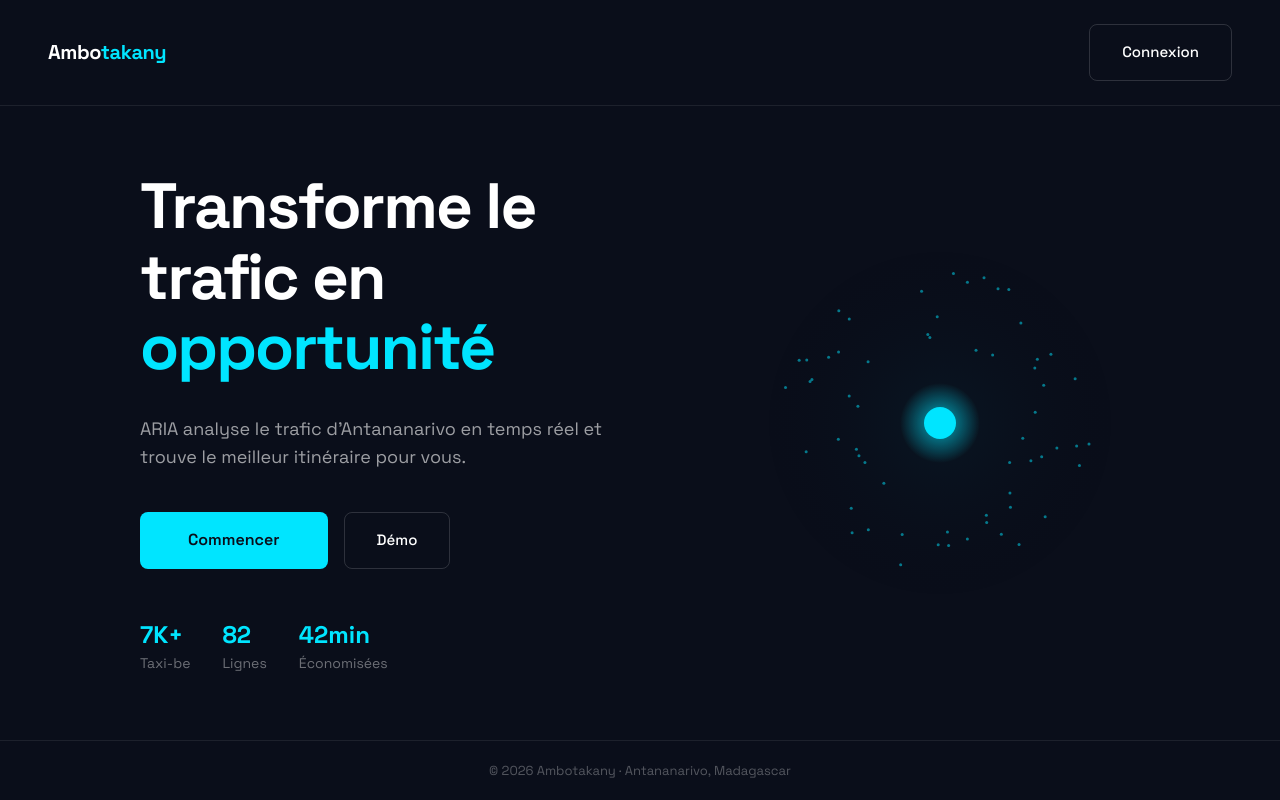
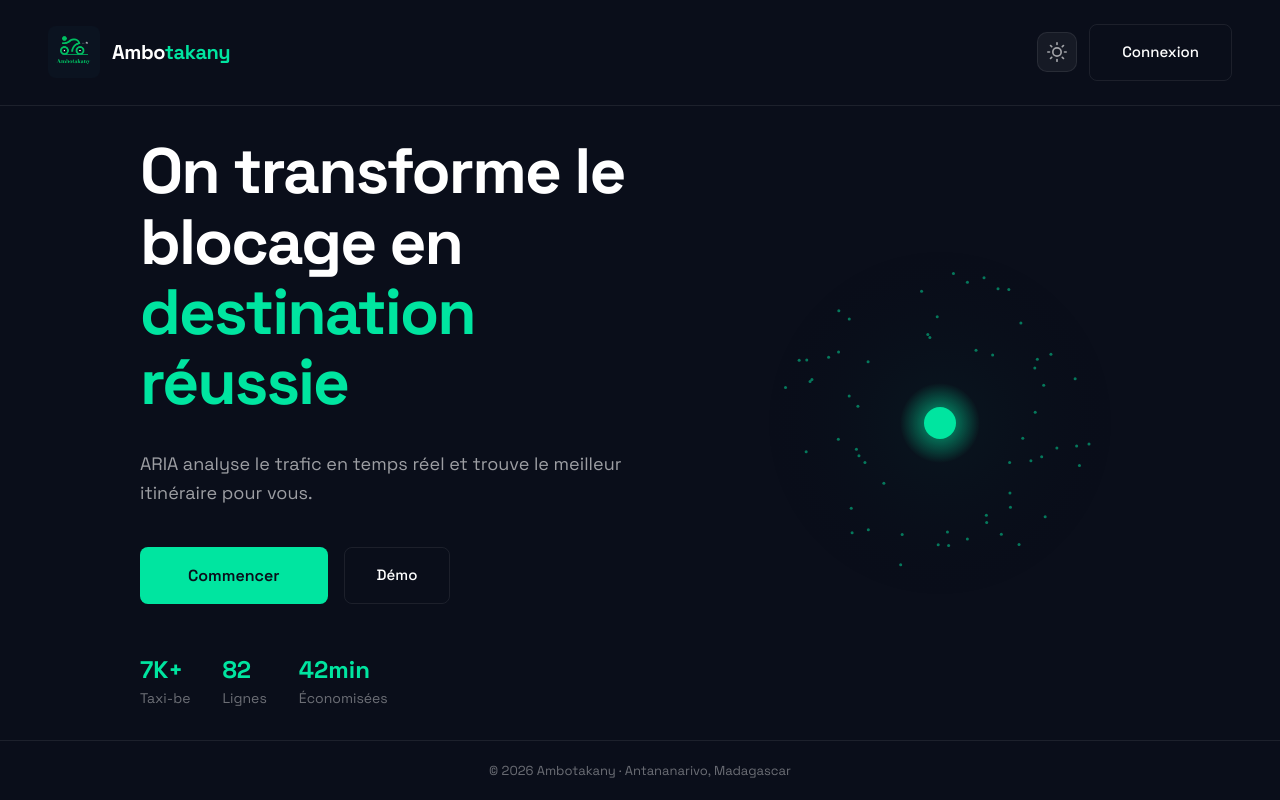
Before and after one commit to miaro007/ProjetShadowCode, a Next.js app: page / in a window 1280 px wide. Built offline with nearby package versions, Linux system fonts and the light colour scheme.

Commit message:
final2.0

```diff
--- a/src/app/page.tsx
+++ b/src/app/page.tsx
@@ -1,11 +1,37 @@
 "use client";
 
-import { useEffect, useRef } from "react";
+import { useEffect, useRef, useState } from "react";
 import { useRouter } from "next/navigation";
 import { ROUTES } from "@/config/constants";
+import Image from "next/image";
+
+// ─── Icons ──────────────────────────────────────────────
+function IconSun() {
+  return (
+    <svg width="20" height="20" viewBox="0 0 24 24" fill="none" stroke="currentColor" strokeWidth="2" strokeLinecap="round" strokeLinejoin="round">
+      <circle cx="12" cy="12" r="5" />
+      <line x1="12" y1="1" x2="12" y2="3" />
+      <line x1="12" y1="21" x2="12" y2="23" />
+      <line x1="4.22" y1="4.22" x2="5.64" y2="5.64" />
+      <line x1="18.36" y1="18.36" x2="19.78" y2="19.78" />
+      <line x1="1" y1="12" x2="3" y2="12" />
+      <line x1="21" y1="12" x2="23" y2="12" />
+      <line x1="4.22" y1="19.78" x2="5.64" y2="18.36" />
+      <line x1="18.36" y1="5.64" x2="19.78" y2="4.22" />
+    </svg>
+  );
+}
+
+function IconMoon() {
+  return (
+    <svg width="20" height="20" viewBox="0 0 24 24" fill="none" stroke="currentColor" strokeWidth="2" strokeLinecap="round" strokeLinejoin="round">
+      <path d="M21 12.79A9 9 0 1 1 11.21 3 7 7 0 0 0 21 12.79z" />
+    </svg>
+  );
+}
 
 // ─── Canvas ARIA Orb ──────────────────────────────────────────────
-function ARIAOrb() {
+function ARIAOrb({ isDark }: { isDark: boolean }) {
   const canvasRef = useRef<HTMLCanvasElement>(null);
 
   useEffect(() => {
@@ -22,6 +48,9 @@ function ARIAOrb() {
 
     const CX = W / 2;
     const CY = H / 2;
+
+    // Couleurs adaptatives
+    const primaryColor = isDark ? "0,229,160" : "0,122,85"; // Vert cyan (dark) / Vert sombre (light)
 
     // Particules
     const N_PARTICLES = 60;
@@ -42,7 +71,7 @@ function ARIAOrb() {
 
       // Fond
       const bg = ctx.createRadialGradient(CX, CY, 0, CX, CY, 180);
-      bg.addColorStop(0, "rgba(0,229,255,0.04)");
+      bg.addColorStop(0, `rgba(${primaryColor},0.04)`);
       bg.addColorStop(1, "rgba(0,0,0,0)");
       ctx.fillStyle = bg;
       ctx.fillRect(0, 0, W, H);
@@ -55,7 +84,7 @@ function ARIAOrb() {
 
         ctx.beginPath();
         ctx.arc(x, y, 1.5, 0, Math.PI * 2);
-        ctx.fillStyle = "rgba(0,229,255,0.5)";
+        ctx.fillStyle = `rgba(${primaryColor},0.5)`;
         ctx.fill();
       });
 
@@ -63,8 +92,8 @@ function ARIAOrb() {
       const pulse = Math.sin(frame * 0.03) * 0.2 + 0.8;
 
       const glow = ctx.createRadialGradient(CX, CY, 0, CX, CY, 40);
-      glow.addColorStop(0, `rgba(0,229,255,${pulse})`);
-      glow.addColorStop(1, "rgba(0,229,255,0)");
+      glow.addColorStop(0, `rgba(${primaryColor},${pulse})`);
+      glow.addColorStop(1, `rgba(${primaryColor},0)`);
       ctx.fillStyle = glow;
       ctx.beginPath();
       ctx.arc(CX, CY, 40, 0, Math.PI * 2);
@@ -72,7 +101,7 @@ function ARIAOrb() {
 
       ctx.beginPath();
       ctx.arc(CX, CY, 16, 0, Math.PI * 2);
-      ctx.fillStyle = "#00E5FF";
+      ctx.fillStyle = isDark ? "#00E5A0" : "#007A55";
       ctx.fill();
 
       raf = requestAnimationFrame(draw);
@@ -80,7 +109,7 @@ function ARIAOrb() {
 
     draw();
     return () => cancelAnimationFrame(raf);
-  }, []);
+  }, [isDark]);
 
   return (
     <canvas
@@ -97,17 +126,29 @@ function ARIAOrb() {
 // ─── Landing Page ──────────────────────────────────────────────────
 export default function Home() {
   const router = useRouter();
+  const [isDark, setIsDark] = useState(true);
+
+  const theme = {
+    bg: isDark ? "#0A0E1A" : "#F5F7FA",
+    text: isDark ? "#fff" : "#0A0E1A",
+    textMuted: isDark ? "rgba(255,255,255,0.6)" : "rgba(0,0,0,0.6)",
+    textLight: isDark ? "rgba(255,255,255,0.4)" : "rgba(0,0,0,0.4)",
+    border: isDark ? "rgba(255,255,255,0.08)" : "rgba(0,0,0,0.08)",
+    primary: isDark ? "#00E5A0" : "#007A55",
+    primaryLight: isDark ? "#33ECA8" : "#009966",
+  };
 
   return (
     <div style={{
       position: "fixed",
       inset: 0,
-      background: "#0A0E1A",
+      background: theme.bg,
       display: "flex",
       flexDirection: "column",
       overflow: "hidden",
       fontFamily: "'Space Grotesk', system-ui, sans-serif",
-      color: "#fff",
+      color: theme.text,
+      transition: "background 0.3s, color 0.3s",
     }}>
       <style>{`
         @import url('https://fonts.googleapis.com/css2?family=Space+Grotesk:wght@400;500;600;700&display=swap');
@@ -128,8 +169,8 @@ export default function Home() {
           font-size: 16px;
           font-weight: 600;
           font-family: 'Space Grotesk', system-ui;
-          color: #0A0E1A;
-          background: #00E5FF;
+          color: ${isDark ? "#0A0E1A" : "#fff"};
+          background: ${theme.primary};
           border: none;
           border-radius: 8px;
           cursor: pointer;
@@ -137,7 +178,7 @@ export default function Home() {
           animation: fadeIn 0.6s ease 0.4s both;
         }
         .cta-btn:hover {
-          background: #33ECFF;
+          background: ${theme.primaryLight};
           transform: translateY(-2px);
         }
 
@@ -146,46 +187,94 @@ export default function Home() {
           font-size: 15px;
           font-weight: 500;
           font-family: 'Space Grotesk', system-ui;
-          color: #fff;
+          color: ${theme.text};
           background: transparent;
-          border: 1px solid rgba(255,255,255,0.15);
+          border: 1px solid ${theme.border};
           border-radius: 8px;
           cursor: pointer;
           transition: all 0.2s;
           animation: fadeIn 0.6s ease 0.5s both;
         }
         .secondary-btn:hover {
-          border-color: #00E5FF;
-          color: #00E5FF;
+          border-color: ${theme.primary};
+          color: ${theme.primary};
+        }
+
+        .theme-btn {
+          width: 40px;
+          height: 40px;
+          border-radius: 10px;
+          background: ${isDark ? "rgba(255,255,255,0.05)" : "rgba(0,0,0,0.05)"};
+          border: 1px solid ${theme.border};
+          color: ${theme.textMuted};
+          cursor: pointer;
+          transition: all 0.2s;
+          display: flex;
+          align-items: center;
+          justify-content: center;
+        }
+        .theme-btn:hover {
+          background: ${isDark ? "rgba(0,229,160,0.1)" : "rgba(0,122,85,0.1)"};
+          border-color: ${theme.primary};
+          color: ${theme.primary};
         }
 
         .animated {
           animation: fadeIn 0.6s ease both;
+        }
+
+        .logo-container {
+          display: flex;
+          align-items: center;
+          gap: 12px;
+        }
+
+        .logo-image {
+          border-radius: 8px;
+          object-fit: contain;
         }
       `}</style>
 
       {/* Header */}
       <header style={{
         padding: "24px 48px",
-        borderBottom: "1px solid rgba(255,255,255,0.08)",
+        borderBottom: `1px solid ${theme.border}`,
         display: "flex",
         alignItems: "center",
         justifyContent: "space-between",
       }}>
+        <div className="logo-container">
+          <Image
+            src="/WhatsApp-Image-2026-06-21-at-09.51.08 (1).png"
+            alt="Ambotakany Logo"
+            width={52}
+            height={52}
+            className="logo-image"
+          />
           <div style={{
             fontSize: 20,
             fontWeight: 700,
             letterSpacing: "-0.02em",
           }}>
-          Ambo<span style={{ color: "#00E5FF" }}>takany</span>
+            Ambo<span style={{ color: theme.primary }}>takany</span>
+          </div>
         </div>
 
+        <div style={{ display: "flex", gap: 12, alignItems: "center" }}>
+          <button
+            className="theme-btn"
+            onClick={() => setIsDark(!isDark)}
+            title={isDark ? "Mode clair" : "Mode sombre"}
+          >
+            {isDark ? <IconSun /> : <IconMoon />}
+          </button>
           <button
             className="secondary-btn"
             onClick={() => router.push(ROUTES.LOGIN)}
           >
             Connexion
           </button>
+        </div>
       </header>
 
       {/* Main */}
@@ -214,8 +303,8 @@ export default function Home() {
               animationDelay: "0.1s",
             }}
           >
-            Transforme le trafic en{" "}
-            <span style={{ color: "#00E5FF" }}>opportunité</span>
+            On transforme le blocage en{" "}
+            <span style={{ color: theme.primary }}>destination réussie</span>
           </h1>
 
           <p
@@ -223,11 +312,11 @@ export default function Home() {
             style={{
               fontSize: 18,
               lineHeight: 1.6,
-              color: "rgba(255,255,255,0.6)",
+              color: theme.textMuted,
               animationDelay: "0.2s",
             }}
           >
-            ARIA analyse le trafic d'Antananarivo en temps réel
+            ARIA analyse le trafic en temps réel
             et trouve le meilleur itinéraire pour vous.
           </p>
 
@@ -258,20 +347,20 @@ export default function Home() {
               gap: 32,
               paddingTop: 16,
               fontSize: 14,
-              color: "rgba(255,255,255,0.4)",
+              color: theme.textLight,
               animationDelay: "0.6s",
             }}
           >
             <div>
-              <div style={{ fontSize: 24, fontWeight: 700, color: "#00E5FF" }}>7K+</div>
+              <div style={{ fontSize: 24, fontWeight: 700, color: theme.primary }}>7K+</div>
               <div>Taxi-be</div>
             </div>
             <div>
-              <div style={{ fontSize: 24, fontWeight: 700, color: "#00E5FF" }}>82</div>
+              <div style={{ fontSize: 24, fontWeight: 700, color: theme.primary }}>82</div>
               <div>Lignes</div>
             </div>
             <div>
-              <div style={{ fontSize: 24, fontWeight: 700, color: "#00E5FF" }}>42min</div>
+              <div style={{ fontSize: 24, fontWeight: 700, color: theme.primary }}>42min</div>
               <div>Économisées</div>
             </div>
           </div>
@@ -284,16 +373,16 @@ export default function Home() {
             animationDelay: "0.3s",
           }}
         >
-          <ARIAOrb />
+          <ARIAOrb isDark={isDark} />
         </div>
       </main>
 
       {/* Footer */}
       <footer style={{
         padding: "20px 48px",
-        borderTop: "1px solid rgba(255,255,255,0.08)",
+        borderTop: `1px solid ${theme.border}`,
         fontSize: 13,
-        color: "rgba(255,255,255,0.3)",
+        color: theme.textLight,
         textAlign: "center",
       }}>
         © 2026 Ambotakany · Antananarivo, Madagascar
--- a/src/components/dashboard/Topbar.tsx
+++ b/src/components/dashboard/Topbar.tsx
@@ -1,6 +1,7 @@
 "use client";
 
 import { COLORS } from "@/lib/dashboard-data";
+import Image from "next/image";
 
 // SVG Icons — pas d'emojis
 function IconSun() {
@@ -50,7 +51,13 @@ export default function Topbar({ displayName, location, onLogout, time, theme, o
     <header className="topbar">
       <div className="left">
         <div className="logo">
-          <div className="logo-dot" />
+          <Image
+            src="/WhatsApp-Image-2026-06-21-at-09.51.08 (1).png"
+            alt="Ambotakany Logo"
+            width={52}
+            height={52}
+            className="logo-image"
+          />
           <span className="brand">Ambota<b>kany</b></span>
         </div>
         <div className="live-chip">
@@ -97,15 +104,9 @@ export default function Topbar({ displayName, location, onLogout, time, theme, o
 
         /* Logo */
         .logo { display: flex; align-items: center; gap: 10px; }
-        .logo-dot {
-          width: 9px; height: 9px; border-radius: 50%;
-          background: ${COLORS.primary};
-          box-shadow: 0 0 12px ${COLORS.primary};
-          animation: dot-pulse 1.8s ease-in-out infinite;
-        }
-        @keyframes dot-pulse {
-          0%, 100% { opacity: 1; transform: scale(1); }
-          50% { opacity: 0.55; transform: scale(1.35); }
+        .logo :global(.logo-image) {
+          border-radius: 8px;
+          object-fit: contain;
         }
         .brand {
           font-size: 20px; font-weight: 700; letter-spacing: -0.03em;
@@ -128,6 +129,10 @@ export default function Topbar({ displayName, location, onLogout, time, theme, o
           width: 6px; height: 6px; border-radius: 50%;
           background: ${COLORS.primary};
           animation: dot-pulse 1.2s ease-in-out infinite;
+        }
+        @keyframes dot-pulse {
+          0%, 100% { opacity: 1; transform: scale(1); }
+          50% { opacity: 0.55; transform: scale(1.35); }
         }
 
         /* Center */
@@ -203,7 +208,6 @@ export default function Topbar({ displayName, location, onLogout, time, theme, o
           color: #007A55;
         }
         :global(.light-theme) .live-dot { background: #007A55; }
-        :global(.light-theme) .logo-dot { background: #007A55; box-shadow: 0 0 12px #007A55; }
         :global(.light-theme) .brand b { color: #007A55; }
         :global(.light-theme) .icon-btn {
           background: rgba(0,0,0,0.04);
```
Also changed, not shown: public/WhatsApp-Image-2026-06-21-at-09.51.08 (1).png (added). Lines whose indentation alone changed are shown as unchanged.
